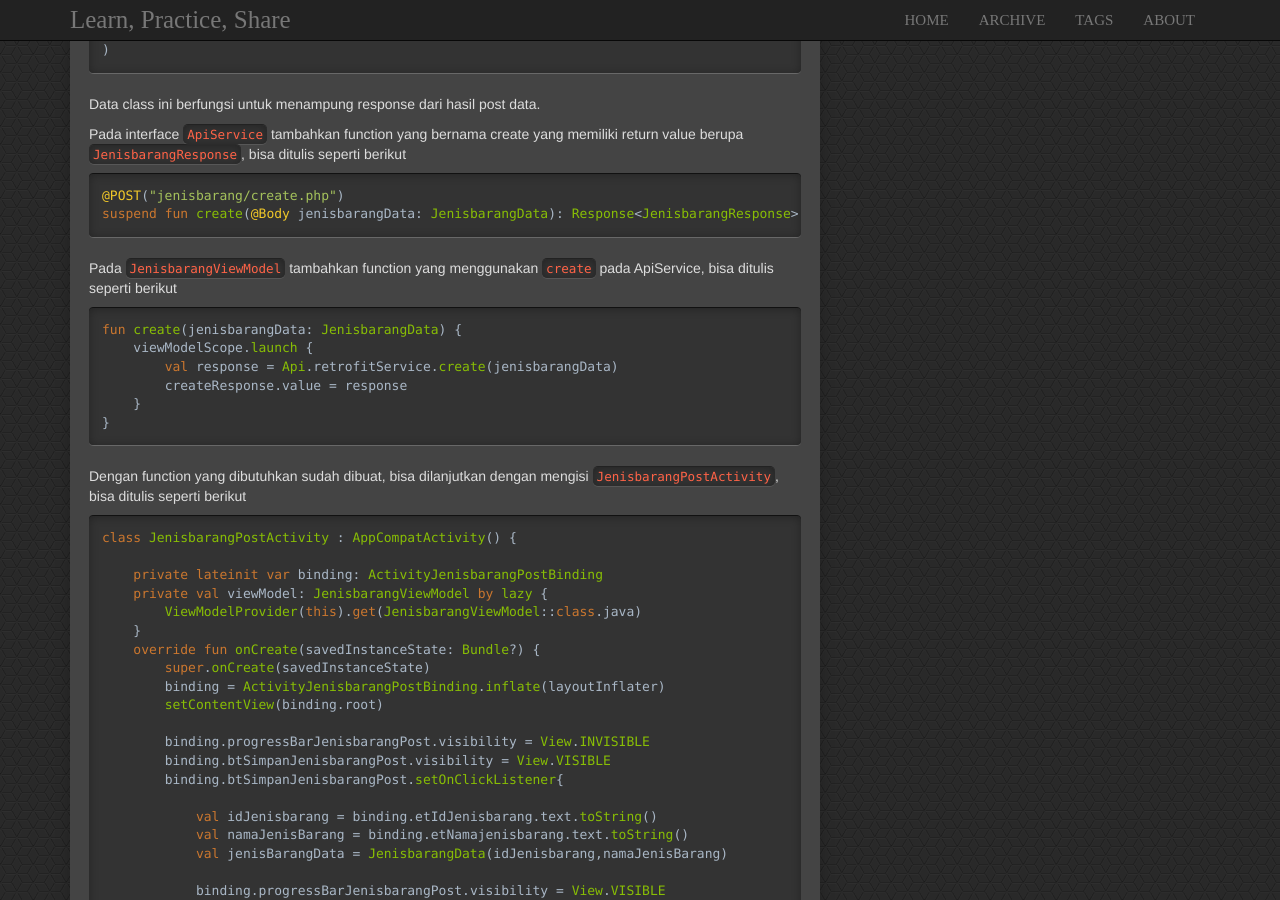
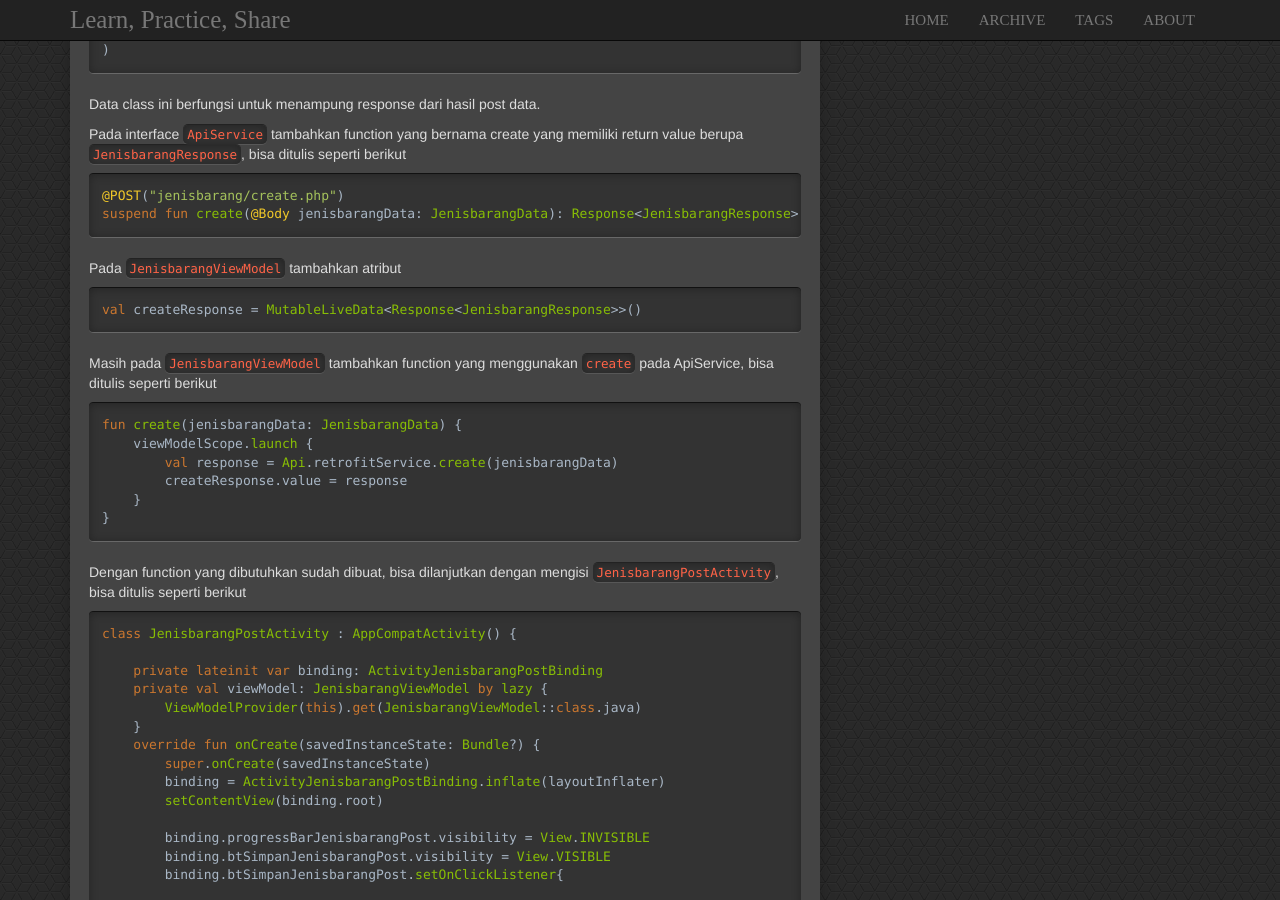
Before and after one commit to mirzayogy/mirzayogy.github.io, a Jekyll site: the page built from _posts/2021-03-08-android-sem7-part5.markdown, in a window 1280 px wide and 900 px high, scrolled down 2825 px. Built offline with Jekyll 4.4.1, drawn with Linux system fonts in a browser that asks for light colours; comment, search, counter and statistics services are not loaded.

Commit message:
tambah atribut

```diff
--- a/_posts/2021-03-08-android-sem7-part5.markdown
+++ b/_posts/2021-03-08-android-sem7-part5.markdown
@@ -182,8 +182,13 @@ suspend fun create(@Body jenisbarangData: JenisbarangData): Response<Jenisbarang
 
 {% endhighlight %}
 
+Pada `JenisbarangViewModel` tambahkan atribut
+{% highlight  kotlin %}
+val createResponse = MutableLiveData<Response<JenisbarangResponse>>()
+{% endhighlight %}
 
-Pada `JenisbarangViewModel` tambahkan function yang menggunakan `create` pada ApiService, bisa ditulis seperti berikut
+
+Masih pada `JenisbarangViewModel` tambahkan function yang menggunakan `create` pada ApiService, bisa ditulis seperti berikut
 
 {% highlight  kotlin %}
 fun create(jenisbarangData: JenisbarangData) {
```
Also changed, not shown: 1 other file.
